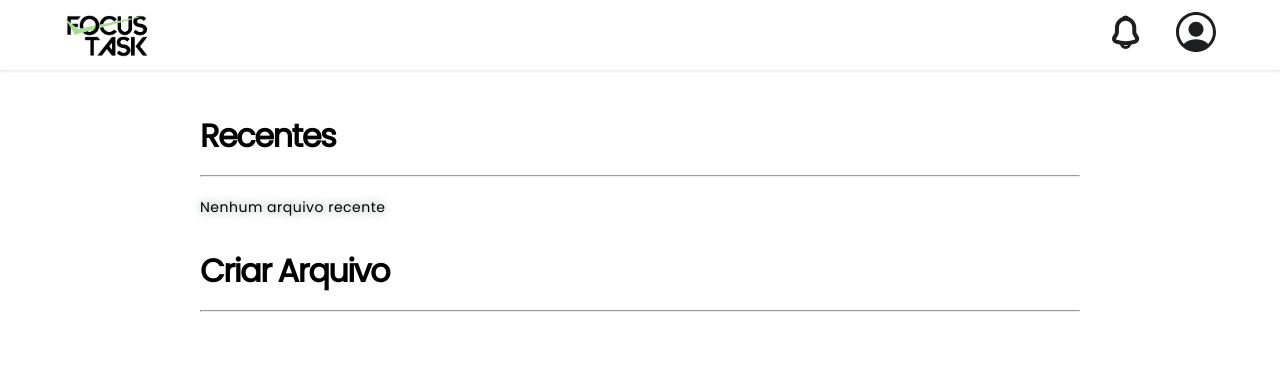
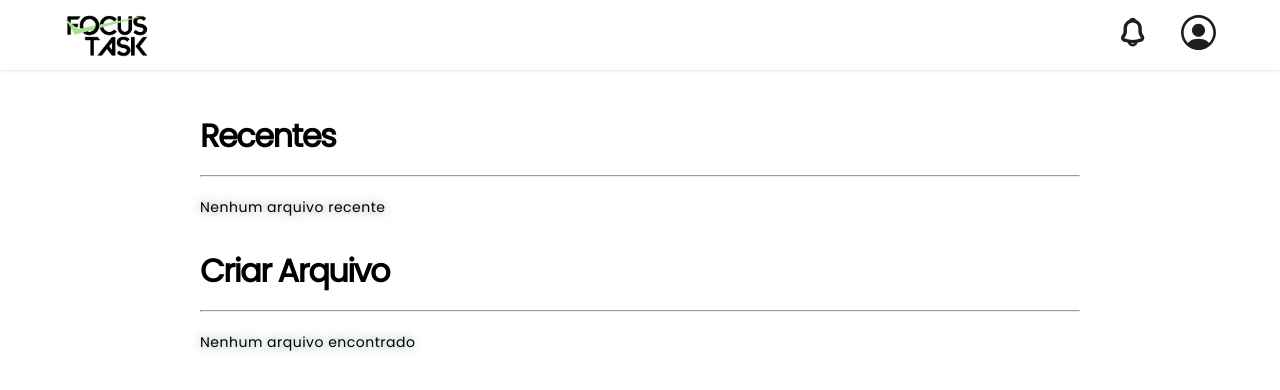
Before and after one commit to lisaguiar/focus_task, a React (Create React App) app in the folder client/: page /home in a window 1280 px wide. Shown: the top 390 px of the page. Built offline with nearby package versions, Linux system fonts and the light colour scheme.

Commit message:
Fix Navbar and UserDashboard

```diff
--- a/client/src/pages/Logastro.js
+++ b/client/src/pages/Logastro.js
@@ -86,7 +86,7 @@ const {register, formState: {errors, isValid}, handleSubmit} = useForm({
             </div>
 
             <div className="form-container login-container">
-                <form action="#">
+                <form action="/home">
                     <h1>Login</h1>
                     <input type="email" placeholder="Email" />
                     <input type="password" placeholder="Senha" />
--- a/client/src/pages/Navbar.js
+++ b/client/src/pages/Navbar.js
@@ -5,17 +5,13 @@ import "../styles/Navbar.css";
 
 function Navbar() {
   return (
-    <nav>
+    <nav className="navbar">
       <img src={jorge} alt="JORGE" />
       <ul>
         <li>
           {" "}
           <Link to={""}>
-            <svg
-              width="28"
-              height="34"
-              viewBox="0 0 28 34"
-              fill="none"
+            <svg width="24" height="30" viewBox="0 0 28 34" fill="none"
             >
               <path
                 d="M13.613 3.8186C8.83553 3.8186 4.95299 7.70114 4.95299 12.4785V16.6497C4.95299 17.5302 4.57773 18.8725 4.1303 19.623L2.47048 22.3797C1.44572 24.0829 2.15294 25.9736 4.02927 26.6087C10.25 28.6871 16.9615 28.6871 23.1822 26.6087C24.9286 26.0313 25.6936 23.9674 24.741 22.3797L23.0812 19.623C22.6482 18.8725 22.2729 17.5302 22.2729 16.6497V12.4785C22.2729 7.71558 18.3759 3.8186 13.613 3.8186Z"
@@ -44,7 +40,7 @@ function Navbar() {
         <li>
           {" "}
           <Link to={""}>
-            <svg width="40" height="40" viewBox="0 0 40 40" fill="none">
+            <svg width="35" height="35" viewBox="0 0 40 40" fill="none">
               <path
                 d="M40 20C40 8.98 31.02 0 20 0C8.98 0 0 8.98 0 20C0 25.8 2.5 31.02 6.46 34.68C6.46 34.7 6.46 34.7 6.44 34.72C6.64 34.92 6.88 35.08 7.08 35.26C7.2 35.36 7.3 35.46 7.42 35.54C7.78 35.84 8.18 36.12 8.56 36.4C8.7 36.5 8.82 36.58 8.96 36.68C9.34 36.94 9.74 37.18 10.16 37.4C10.3 37.48 10.46 37.58 10.6 37.66C11 37.88 11.42 38.08 11.86 38.26C12.02 38.34 12.18 38.42 12.34 38.48C12.78 38.66 13.22 38.82 13.66 38.96C13.82 39.02 13.98 39.08 14.14 39.12C14.62 39.26 15.1 39.38 15.58 39.5C15.72 39.54 15.86 39.58 16.02 39.6C16.58 39.72 17.14 39.8 17.72 39.86C17.8 39.86 17.88 39.88 17.96 39.9C18.64 39.96 19.32 40 20 40C20.68 40 21.36 39.96 22.02 39.9C22.1 39.9 22.18 39.88 22.26 39.86C22.84 39.8 23.4 39.72 23.96 39.6C24.1 39.58 24.24 39.52 24.4 39.5C24.88 39.38 25.38 39.28 25.84 39.12C26 39.06 26.16 39 26.32 38.96C26.76 38.8 27.22 38.66 27.64 38.48C27.8 38.42 27.96 38.34 28.12 38.26C28.54 38.08 28.96 37.88 29.38 37.66C29.54 37.58 29.68 37.48 29.82 37.4C30.22 37.16 30.62 36.94 31.02 36.68C31.16 36.6 31.28 36.5 31.42 36.4C31.82 36.12 32.2 35.84 32.56 35.54C32.68 35.44 32.78 35.34 32.9 35.26C33.12 35.08 33.34 34.9 33.54 34.72C33.54 34.7 33.54 34.7 33.52 34.68C37.5 31.02 40 25.8 40 20ZM29.88 29.94C24.46 26.3 15.58 26.3 10.12 29.94C9.24 30.52 8.52 31.2 7.92 31.94C4.88 28.86 3 24.64 3 20C3 10.62 10.62 3 20 3C29.38 3 37 10.62 37 20C37 24.64 35.12 28.86 32.08 31.94C31.5 31.2 30.76 30.52 29.88 29.94Z"
                 fill="#1D1E20"
--- a/client/src/pages/UserDashboard.js
+++ b/client/src/pages/UserDashboard.js
@@ -14,6 +14,7 @@ function UserDashboard() {
         <div className='new-file'>
             <h1>Criar Arquivo</h1>
             <hr></hr>
+            <p>Nenhum arquivo encontrado</p>
         </div>
 
 
--- a/client/src/styles/Navbar.css
+++ b/client/src/styles/Navbar.css
@@ -1,6 +1,6 @@
 @import url("https://fonts.googleapis.com/css2?family=Poppins");
 
-nav {
+nav.navbar {
     display: flex;
     align-items: center;
     justify-content: space-between;
@@ -11,15 +11,20 @@ nav {
     box-shadow: rgba(22, 22, 22, 0.12) 0px 1px 3px, rgba(255, 255, 255, 0.24) 0px 1px 2px;
 }
 
-nav img {
+nav.navbar img {
     max-height: 90%;
     max-width: 100%;
     object-fit: contain;
 }
 
-ul {
+nav.navbar ul {
     display: flex;
     gap: 36px;
     align-items: center;
     list-style-type: none;
 }
+
+nav.navbar li {
+    display: flex;
+    align-items: center;
+}
```
